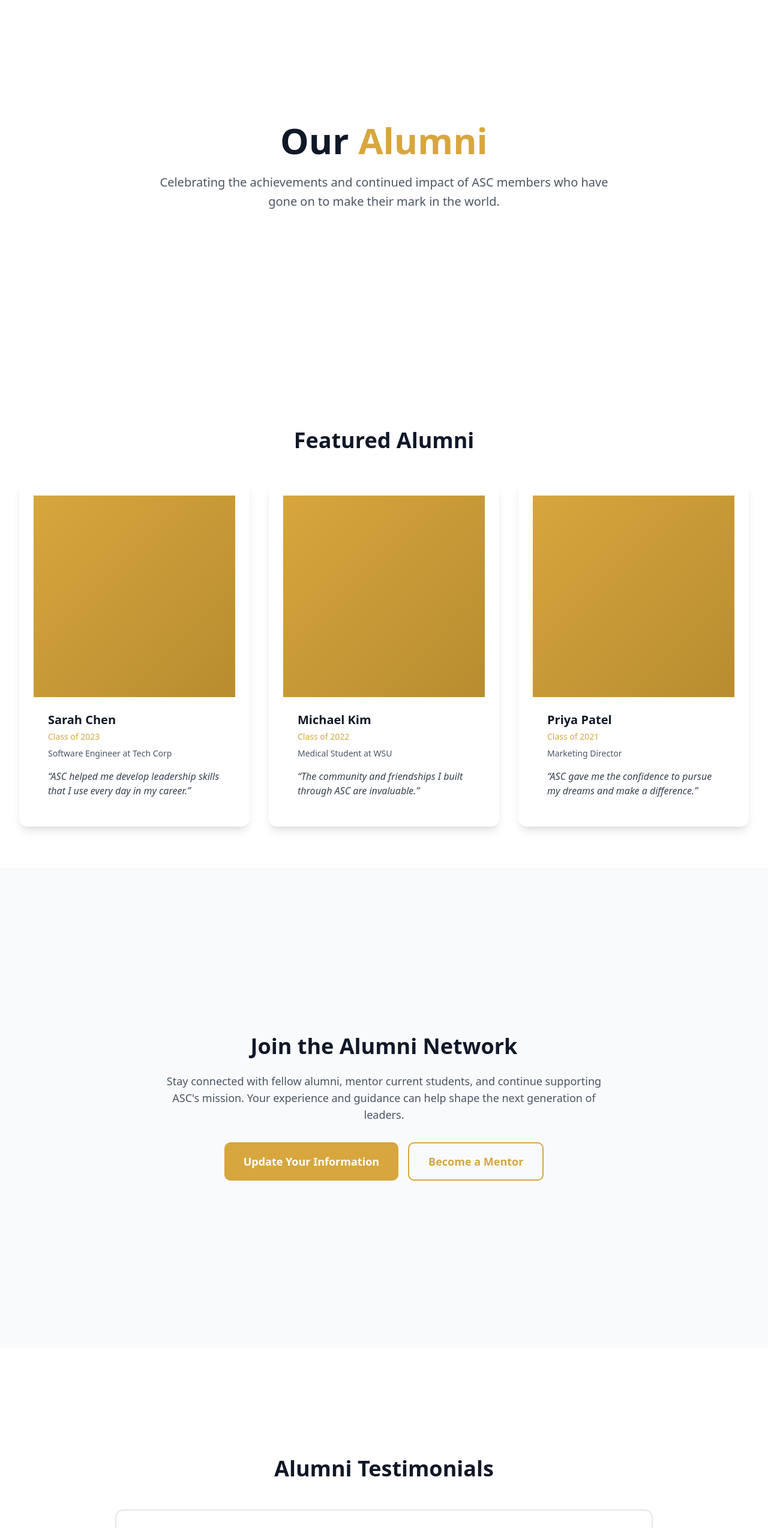
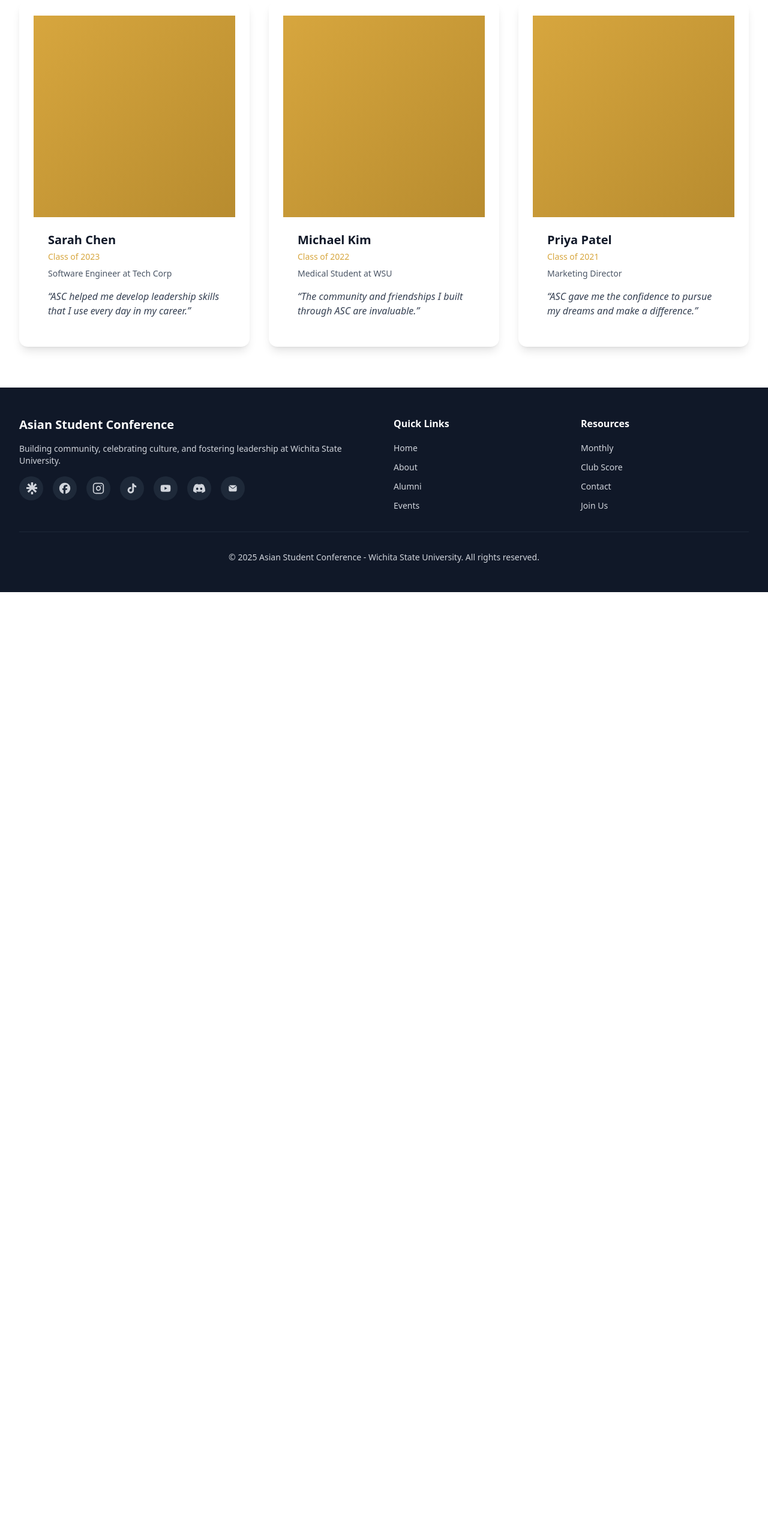
Before and after one commit to phoozies/ascwsu, a Next.js app: page /alumni in a window 1280 px wide. Shown: the part 234-2781 px from the top of the page at 60% size. After the commit the page ends 1221 px from the top, so only its background shows below. Built offline with nearby package versions, Linux system fonts and the light colour scheme.

Commit message:
feat: update button links

```diff
--- a/app/(main)/alumni/page.tsx
+++ b/app/(main)/alumni/page.tsx
@@ -29,21 +29,6 @@ const featuredAlumni = [
 export default function AlumniPage() {
   return (
     <div className="min-h-screen pt-20">
-      {/* Header Section */}
-      <Section variant="default" spacing="lg" className="pt-16">
-        <Container>
-          <div className="max-w-3xl mx-auto text-center">
-            <h1 className="text-5xl md:text-6xl font-bold text-gray-900 mb-6">
-              Our <span className="text-[var(--old-gold)]">Alumni</span>
-            </h1>
-            <p className="text-xl text-gray-600 leading-relaxed">
-              Celebrating the achievements and continued impact of ASC members who
-              have gone on to make their mark in the world.
-            </p>
-          </div>
-        </Container>
-      </Section>
-
       {/* Featured Alumni */}
       <Section variant="default" spacing="lg">
         <Container>
@@ -69,57 +54,6 @@ export default function AlumniPage() {
           </div>
         </Container>
       </Section>
-
-      {/* Alumni Network Section */}
-      <Section variant="accent" spacing="lg">
-        <Container>
-          <div className="max-w-3xl mx-auto text-center">
-            <h2 className="text-4xl font-bold text-gray-900 mb-6">
-              Join the Alumni Network
-            </h2>
-            <p className="text-lg text-gray-600 mb-8">
-              Stay connected with fellow alumni, mentor current students, and
-              continue supporting ASC&apos;s mission. Your experience and guidance
-              can help shape the next generation of leaders.
-            </p>
-            <div className="flex flex-col sm:flex-row gap-4 justify-center">
-              <Button size="lg">Update Your Information</Button>
-              <Button variant="outline" size="lg">
-                Become a Mentor
-              </Button>
-            </div>
-          </div>
-        </Container>
-      </Section>
-
-      {/* Testimonials Section */}
-      <Section variant="default" spacing="lg">
-        <Container>
-          <h2 className="text-4xl font-bold text-gray-900 mb-12 text-center">
-            Alumni Testimonials
-          </h2>
-          <div className="space-y-6 max-w-4xl mx-auto">
-            <Card variant="bordered" className="p-8">
-              <p className="text-lg text-gray-700 mb-4 italic">
-                &ldquo;Being part of ASC was transformative. The skills I learned and
-                the connections I made have been instrumental in my professional
-                success. I&apos;m grateful for the opportunity to give back by mentoring
-                current members.&rdquo;
-              </p>
-              <div className="font-semibold text-gray-900">- James Lee, Class of 2020</div>
-            </Card>
-
-            <Card variant="bordered" className="p-8">
-              <p className="text-lg text-gray-700 mb-4 italic">
-                &ldquo;ASC provided a home away from home. The friendships I formed
-                have lasted well beyond graduation, and the leadership opportunities
-                prepared me for my career in ways I never expected.&rdquo;
-              </p>
-              <div className="font-semibold text-gray-900">- Emily Nguyen, Class of 2019</div>
-            </Card>
-          </div>
-        </Container>
-      </Section>
     </div>
   );
 }
--- a/app/(main)/monthly/page.tsx
+++ b/app/(main)/monthly/page.tsx
@@ -48,20 +48,6 @@ const upcomingEvents = [
 export default function MonthlyPage() {
   return (
     <div className="min-h-screen pt-20">
-      {/* Header Section */}
-      <Section variant="default" spacing="lg" className="pt-16">
-        <Container>
-          <div className="max-w-3xl mx-auto text-center">
-            <h1 className="text-5xl md:text-6xl font-bold text-gray-900 mb-6">
-              This <span className="text-[var(--old-gold)]">Month</span>
-            </h1>
-            <p className="text-xl text-gray-600 leading-relaxed">
-              Celebrating outstanding members and upcoming events
-            </p>
-          </div>
-        </Container>
-      </Section>
-
       {/* Member of the Month */}
       <Section variant="accent" spacing="lg">
         <Container>
@@ -108,7 +94,7 @@ export default function MonthlyPage() {
         </Container>
       </Section>
 
-      {/* Monthly Calendar */}
+            {/* Monthly Calendar */}
       <Section variant="default" spacing="lg">
         <Container>
           <div className="flex items-center justify-center mb-12">
@@ -151,61 +137,6 @@ export default function MonthlyPage() {
           </div>
         </Container>
       </Section>
-
-      {/* Nomination Section */}
-      <Section variant="accent" spacing="lg">
-        <Container>
-          <div className="max-w-3xl mx-auto text-center">
-            <h2 className="text-3xl font-bold text-gray-900 mb-4">
-              Nominate Next Month&apos;s Member
-            </h2>
-            <p className="text-lg text-gray-600 mb-8">
-              Know someone who has made outstanding contributions to ASC?
-              Nominate them for Member of the Month and help us celebrate their achievements.
-            </p>
-            <Card variant="bordered" className="p-8 text-left">
-              <form className="space-y-4">
-                <div>
-                  <label className="block text-sm font-medium text-gray-700 mb-2">
-                    Your Name
-                  </label>
-                  <input
-                    type="text"
-                    className="w-full px-4 py-2 border border-gray-300 rounded-lg focus:ring-2 focus:ring-[var(--old-gold)] focus:border-transparent"
-                    placeholder="Enter your name"
-                  />
-                </div>
-                <div>
-                  <label className="block text-sm font-medium text-gray-700 mb-2">
-                    Nominee Name
-                  </label>
-                  <input
-                    type="text"
-                    className="w-full px-4 py-2 border border-gray-300 rounded-lg focus:ring-2 focus:ring-[var(--old-gold)] focus:border-transparent"
-                    placeholder="Who would you like to nominate?"
-                  />
-                </div>
-                <div>
-                  <label className="block text-sm font-medium text-gray-700 mb-2">
-                    Reason for Nomination
-                  </label>
-                  <textarea
-                    rows={4}
-                    className="w-full px-4 py-2 border border-gray-300 rounded-lg focus:ring-2 focus:ring-[var(--old-gold)] focus:border-transparent"
-                    placeholder="Tell us why this member deserves recognition..."
-                  />
-                </div>
-                <button
-                  type="submit"
-                  className="w-full bg-[var(--old-gold)] text-white py-3 rounded-lg font-semibold hover:bg-[var(--old-gold-dark)] transition-colors"
-                >
-                  Submit Nomination
-                </button>
-              </form>
-            </Card>
-          </div>
-        </Container>
-      </Section>
     </div>
   );
 }
--- a/components/Navigation.tsx
+++ b/components/Navigation.tsx
@@ -49,7 +49,9 @@ export default function Navigation() {
                 {item.name}
               </Link>
             ))}
-            <Button size="sm">Join Us</Button>
+            <Link href="https://docs.google.com/forms/d/e/1FAIpQLScsNFOcpU40vrp1cH3H8XyWGZBaWAafjIuLT_GDGdSM-FI6Zg/viewform" target="_blank" rel="noopener noreferrer">
+              <Button size="sm" className="shadow-2xl">Join Us</Button>
+            </Link>
           </div>
 
           {/* Mobile Menu Button */}
@@ -80,7 +82,9 @@ export default function Navigation() {
                   {item.name}
                 </Link>
               ))}
-              <Button className="w-full">Join Us</Button>
+              <Link href="https://docs.google.com/forms/d/e/1FAIpQLScsNFOcpU40vrp1cH3H8XyWGZBaWAafjIuLT_GDGdSM-FI6Zg/viewform" target="_blank" rel="noopener noreferrer">
+                <Button size="lg" className="shadow-2xl">Join Us</Button>
+              </Link>
             </div>
           </div>
         )}
--- a/components/sections/HeroSection.tsx
+++ b/components/sections/HeroSection.tsx
@@ -70,7 +70,9 @@ export default async function HeroSection() {
 
             {/* CTA Buttons */}
             <div className="flex flex-col sm:flex-row gap-4 justify-center">
-              <Button size="lg" className="shadow-2xl">Join Our Community</Button>
+              <Link href="https://docs.google.com/forms/d/e/1FAIpQLScsNFOcpU40vrp1cH3H8XyWGZBaWAafjIuLT_GDGdSM-FI6Zg/viewform" target="_blank" rel="noopener noreferrer">
+                <Button size="lg" className="shadow-2xl">Join Us</Button>
+              </Link>
               <Link href="/about">
                 <Button
                   variant="outline"
```
